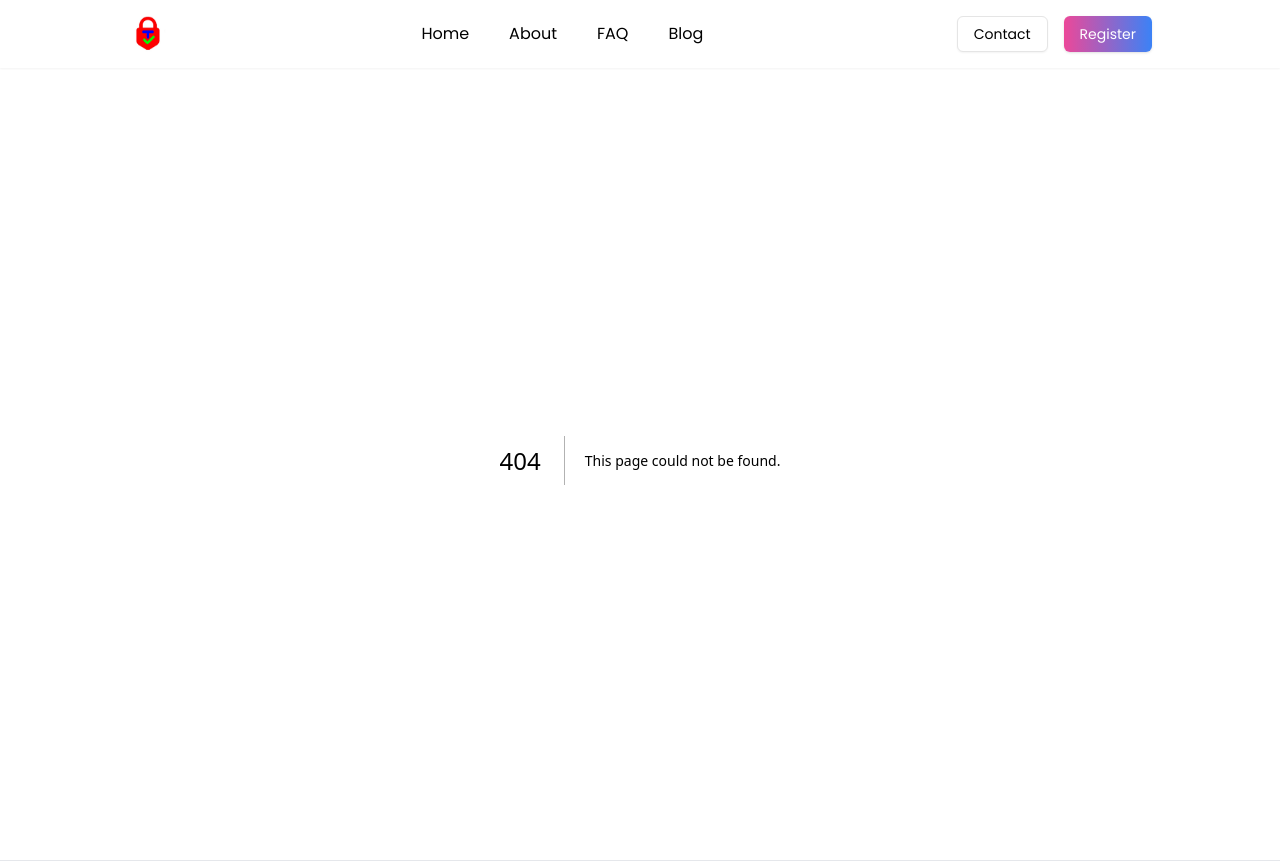
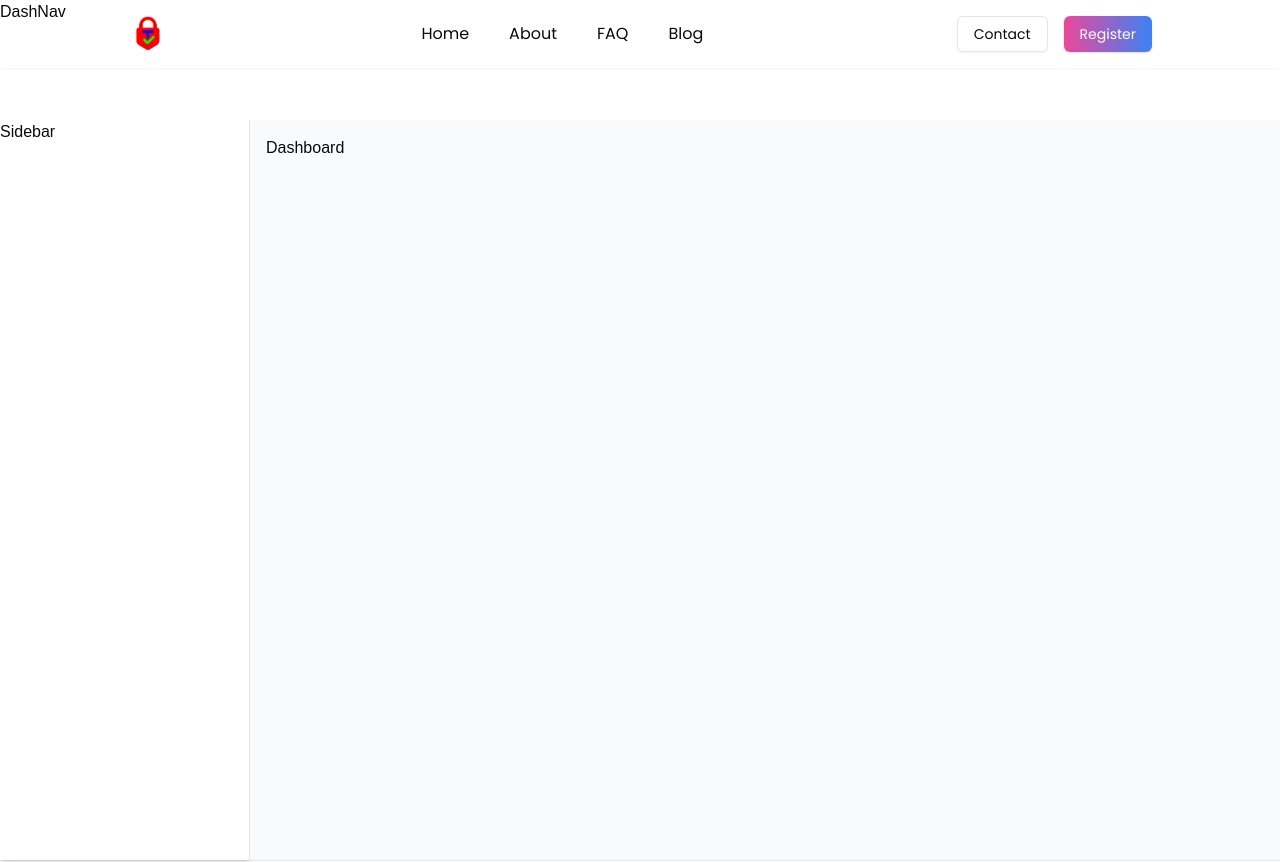
Before and after one commit to Math3wsl3vi/Tumalock-deal, a Next.js app: page /dashboard in a window 1280 px wide. Before the commit this address had no page. Shown: the top 862 px of the page. Built offline with nearby package versions, Linux system fonts and the light colour scheme.

Commit message:
dashboard layout

```diff
--- a/app/auth/page.tsx
+++ b/app/auth/page.tsx
@@ -178,7 +178,9 @@ const AuthPage = () => {
         <Separator className="my-8 max-w-md" />
 
         <div className="text-center text-sm text-gray-600">
-          <p className="cursor-pointer">By continuing, you agree to our <span className="underline hover:text-blue-600">Terms of Service</span></p>
+          <p
+          onClick={()=>router.push('/dashboard')}
+          className="cursor-pointer">By continuing, you agree to our <span className="underline hover:text-blue-600">Terms of Service</span></p>
           <p className="cursor-pointer">and acknowledge our <span className="underline hover:text-blue-600">Privacy Policy</span></p>
         </div>
       </div>
--- /dev/null
+++ b/app/contact/page.tsx
@@ -0,0 +1,9 @@
+import React from 'react'
+
+const Contact = () => {
+  return (
+    <div>Contact</div>
+  )
+}
+
+export default Contact
--- /dev/null
+++ b/app/dashboard/layout.tsx
@@ -0,0 +1,61 @@
+import type { Metadata } from "next";
+import { Geist, Geist_Mono, Poppins } from "next/font/google";
+import { Toaster } from "@/components/ui/toaster";
+import './../globals.css'
+import DashNav from "@/components/dashboard/DashNav";
+import Sidebar from "@/components/dashboard/Sidebar";
+
+const geistSans = Geist({
+  variable: "--font-geist-sans",
+  subsets: ["latin"],
+});
+
+const geistMono = Geist_Mono({
+  variable: "--font-geist-mono",
+  subsets: ["latin"],
+});
+
+const poppins = Poppins({
+  variable: "--font-poppins",
+  subsets: ["latin"],
+  weight: ["300", "400", "600", "700"],
+});
+
+export const metadata: Metadata = {
+  title: "TUMALOCK DEAL",
+  description: "Tumalock Deal",
+};
+
+export default function RootLayout({
+  children,
+}: Readonly<{
+  children: React.ReactNode;
+}>) {
+  return (
+    <html lang="en">
+      <body
+        className={`${geistSans.variable} ${geistMono.variable} ${poppins.variable} antialiased`}
+      >
+        <Toaster />
+
+        {/* Top Navigation */}
+        <div className="fixed top-0 left-0 w-full z-50">
+          <DashNav />
+        </div>
+
+        {/* Sidebar + Main Content Wrapper */}
+        <div className="flex pt-[60px] min-h-screen">
+          {/* Sidebar */}
+          <aside className="w-[250px] bg-white shadow-md border-r hidden md:block">
+            <Sidebar />
+          </aside>
+
+          {/* Main Content */}
+          <main className="flex-1 bg-gray-50 p-4">
+            {children}
+          </main>
+        </div>
+      </body>
+    </html>
+  );
+}
--- /dev/null
+++ b/app/dashboard/page.tsx
@@ -0,0 +1,9 @@
+import React from 'react'
+
+const Dashboard = () => {
+  return (
+    <div>Dashboard</div>
+  )
+}
+
+export default Dashboard
--- /dev/null
+++ b/components/dashboard/DashNav.tsx
@@ -0,0 +1,9 @@
+import React from 'react'
+
+const DashNav = () => {
+  return (
+    <div>DashNav</div>
+  )
+}
+
+export default DashNav
--- /dev/null
+++ b/components/dashboard/Sidebar.tsx
@@ -0,0 +1,9 @@
+import React from 'react'
+
+const Sidebar = () => {
+  return (
+    <div>Sidebar</div>
+  )
+}
+
+export default Sidebar
--- a/components/home/Navbar.tsx
+++ b/components/home/Navbar.tsx
@@ -56,7 +56,9 @@ const Navbar = () => {
 
         {/* CTA Buttons (Desktop) */}
         <div className="hidden md:flex gap-4 items-center">
-          <Button variant="outline">Contact</Button>
+          <Button
+          onClick={()=>router.push('/contact')}
+          variant="outline">Contact</Button>
           <Button
           onClick={()=>router.push('/auth')}
           className="text-white bg-gradient-to-r from-pink-500 to-blue-500 hover:opacity-90 transition">Register</Button>
```
